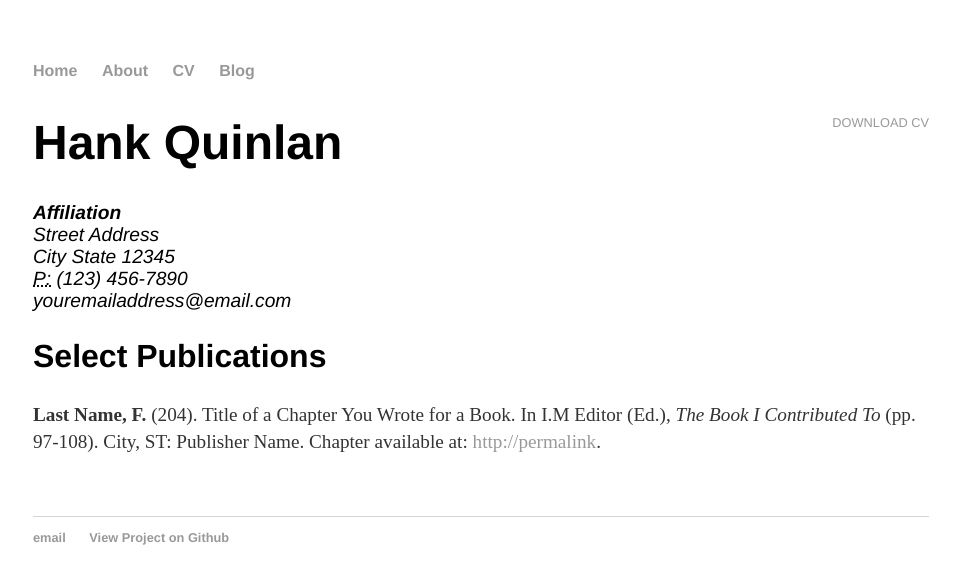
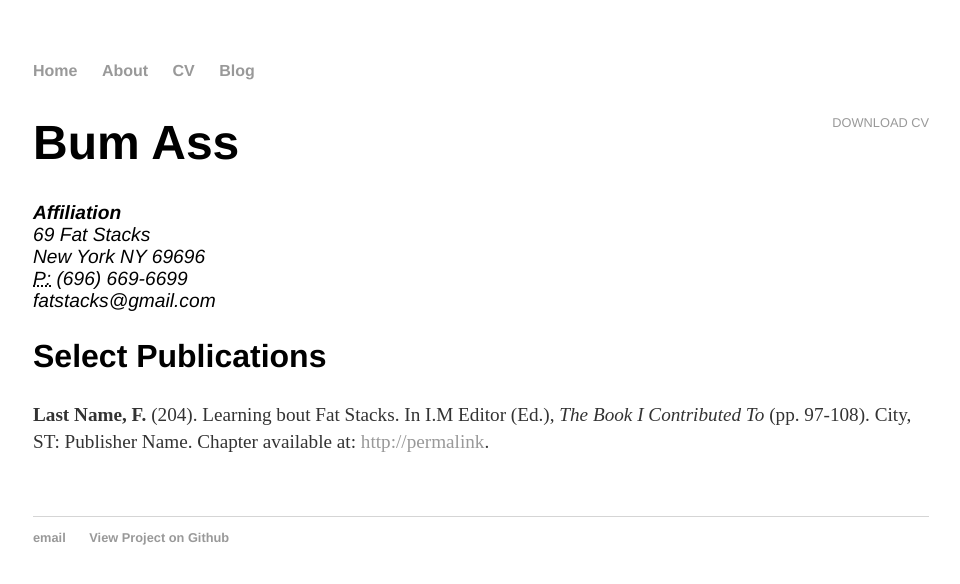
Before and after one commit to bzin22/CoatableV2, a Jekyll site: the page built from cv/index.html, in a window 1280 px wide. Shown: the top 584 px of the page, without its empty margins (159-1119 px from the left). Built offline with Jekyll 4.4.1, drawn with Linux system fonts in a browser that asks for light colours.

Commit message:
Update index.html

```diff
--- a/cv/index.html
+++ b/cv/index.html
@@ -5,18 +5,18 @@ title: CV of Your Name
 
 	<div class="cv">
 		<a href="#" class="download" title="Download CV as PDF">Download CV</a>
-					<h1>Hank Quinlan</h1>
+					<h1>Bum Ass</h1>
 					<address>
 					<strong>Affiliation</strong><br>
-					Street Address<br>
-					City State 12345<br>
-					<abbr title="phone">P:</abbr> (123) 456-7890<br>
-					<span class="obfuscate">youremailaddress@email.com</span>
+					69 Fat Stacks<br>
+					New York NY 69696<br>
+					<abbr title="phone">P:</abbr> (696) 669-6699<br>
+					<span class="obfuscate">fatstacks@gmail.com</span>
 					</address>
 
 					<h2>Select Publications</h2>
 
-					<p><strong>Last Name, F.</strong> (204). Title of a Chapter You Wrote for a Book. In I.M Editor (Ed.), <em>The Book I Contributed To</em> (pp. 97-108). City, ST: Publisher Name. Chapter available at: <a href="#">http://permalink</a>.
+					<p><strong>Last Name, F.</strong> (204). Learning bout Fat Stacks. In I.M Editor (Ed.), <em>The Book I Contributed To</em> (pp. 97-108). City, ST: Publisher Name. Chapter available at: <a href="#">http://permalink</a>.
 
 
 	</div>
```
